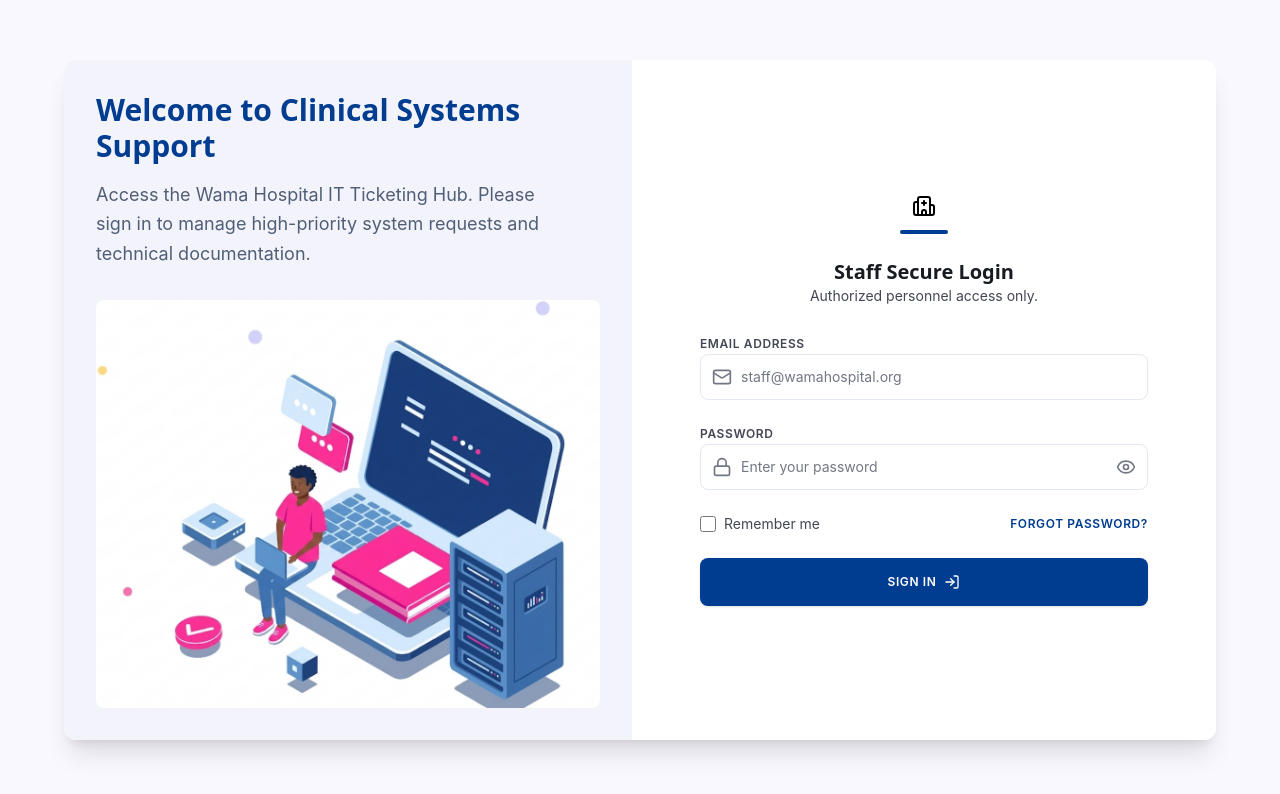
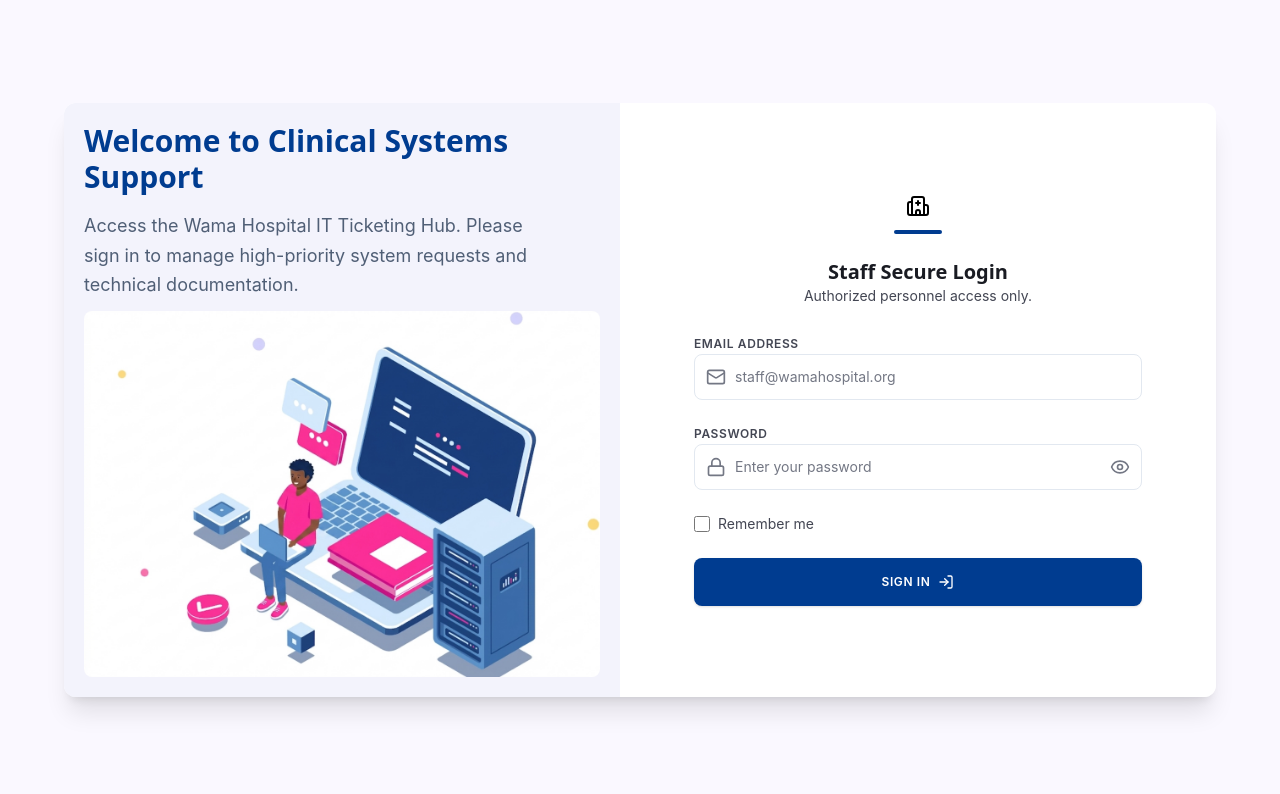
Before and after one commit to Stanlee-Sam/TicketSystem, a React app in the folder frontend/: page / in a window 1280 px wide. Shown: the top 794 px of the page. Built offline with nearby package versions, Linux system fonts and the light colour scheme; the HTML template or start-up script is replaced by a standard one.

Commit message:
login page mods

```diff
--- a/frontend/src/Pages/Login.jsx
+++ b/frontend/src/Pages/Login.jsx
@@ -62,8 +62,8 @@ const Login = () => {
 
   return (
     <main className="flex min-h-screen items-center justify-center bg-bg px-4 py-8 font-body">
-      <div className="flex w-full max-w-6xl overflow-hidden rounded-xl bg-card shadow-xl lg:min-h-[680px]">
-        <section className="relative hidden flex-1 flex-col gap-8 overflow-hidden bg-card-soft p-8 lg:flex">
+      <div className="flex w-full max-w-6xl overflow-hidden rounded-xl bg-card shadow-xl ">
+        <section className="relative hidden flex-1 flex-col gap-3 overflow-hidden bg-card-soft p-5 lg:flex">
           <div className="z-10 flex max-w-md flex-col gap-4">
             <h1 className="font-heading text-3xl font-extrabold text-primary">
               Welcome to Clinical Systems Support
@@ -75,8 +75,8 @@ const Login = () => {
           </div>
           <div className="mt-auto flex min-h-0 flex-1 items-end justify-center">
             <img
-              alt="Clinical support staff using the hospital ticketing system"
-              className="h-full max-h-[440px] w-full rounded-lg object-cover object-center"
+              alt=""
+              className="h-full max-h-[400px] w-full rounded-lg object-cover object-center"
               src={Hero}
             />
           </div>
@@ -179,12 +179,12 @@ const Login = () => {
                     Remember me
                   </span>
                 </label>
-                <a
+                {/* <a
                   className="text-xs font-semibold uppercase tracking-wider text-primary transition-colors hover:text-primary-soft"
                   href="#"
                 >
                   Forgot Password?
-                </a>
+                </a> */}
               </div>
 
               <button
```
